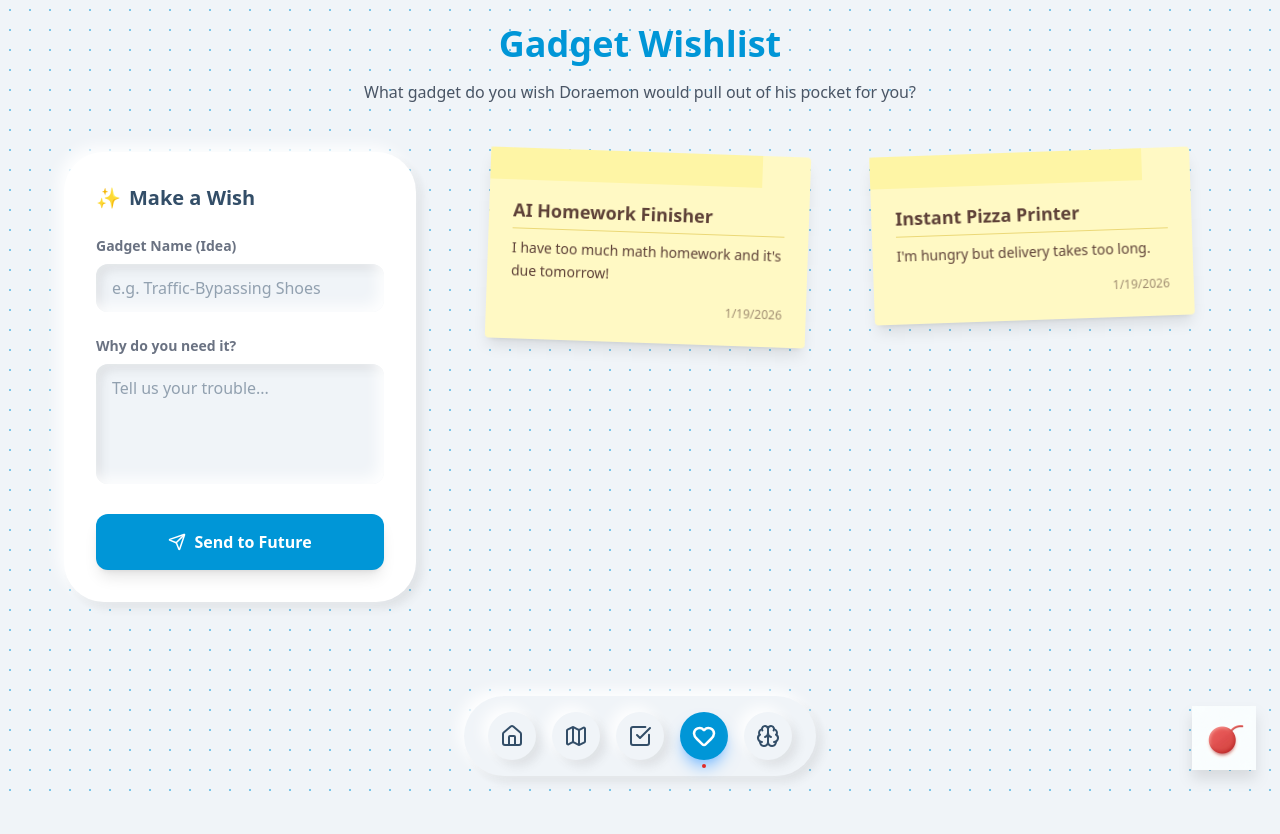
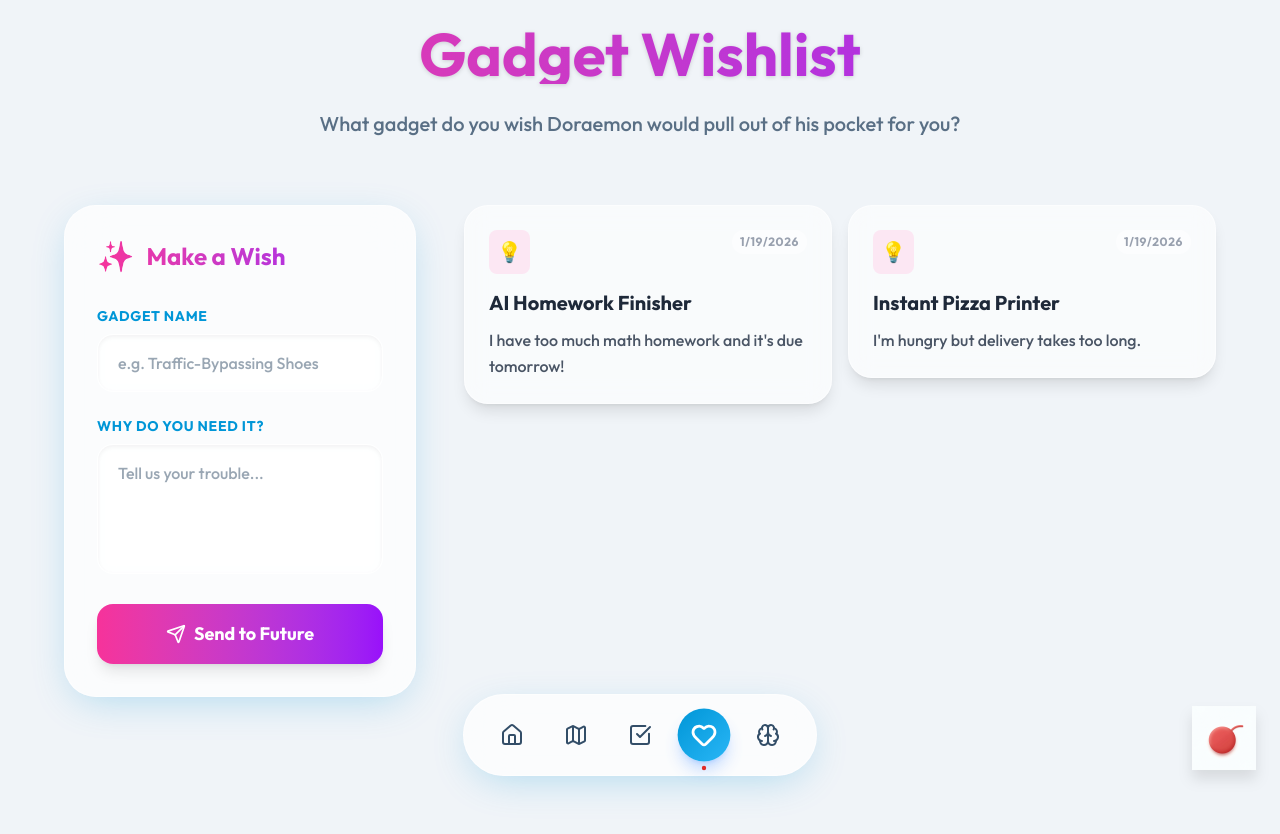
Before and after one commit to hadeedhussainmemon/dora-pocket, a Next.js app: page /wishlist in a window 1280 px wide. Shown: the top 834 px of the page. Built offline with nearby package versions, Linux system fonts and the light colour scheme.

Commit message:
feat: add Anywhere Door map, Memory Bread study tool, and core navigation components.

```diff
--- a/src/app/globals.css
+++ b/src/app/globals.css
@@ -22,6 +22,19 @@
   --shadow-neu-out: -6px -6px 14px rgba(255, 255, 255, 0.9), 6px 6px 10px rgba(70, 70, 70, 0.1);
   --shadow-neu-in: inset -6px -6px 14px rgba(255, 255, 255, 0.9), inset 6px 6px 10px rgba(70, 70, 70, 0.1);
   --shadow-float: 0 10px 40px -10px rgba(0, 150, 215, 0.3);
+}
+
+/* Custom Utilities for 3D Card Flip */
+.preserve-3d {
+  transform-style: preserve-3d;
+}
+
+.backface-hidden {
+  backface-visibility: hidden;
+}
+
+.rotate-y-180 {
+  transform: rotateY(180deg);
 }
 
 .dark {
--- a/src/app/wishlist/page.tsx
+++ b/src/app/wishlist/page.tsx
@@ -58,11 +58,13 @@
     if (!isLoaded) return null;
 
     return (
-        <main className="min-h-screen p-6 pb-32">
-            <div className="max-w-6xl mx-auto">
-                <header className="text-center mb-12">
-                    <h1 className="text-4xl font-black text-[var(--dora-blue)] mb-4">Gadget Wishlist</h1>
-                    <p className="text-gray-600 max-w-xl mx-auto">
+        <main className="min-h-screen p-6 pb-32 font-sans selection:bg-[var(--dora-blue)] selection:text-white relative overflow-hidden bg-[var(--background)]">
+            <div className="absolute top-0 left-0 w-full h-full bg-[radial-gradient(ellipse_at_top_right,_var(--tw-gradient-stops))] from-pink-100/40 via-transparent to-transparent opacity-60 pointer-events-none" />
+
+            <div className="max-w-6xl mx-auto relative z-10">
+                <header className="text-center mb-16">
+                    <h1 className="text-5xl md:text-6xl font-black text-transparent bg-clip-text bg-gradient-to-r from-pink-500 to-purple-600 mb-6 drop-shadow-sm">Gadget Wishlist</h1>
+                    <p className="text-[var(--foreground)]/80 text-xl font-medium max-w-2xl mx-auto leading-relaxed">
                         What gadget do you wish Doraemon would pull out of his pocket for you?
                     </p>
                 </header>
@@ -70,36 +72,36 @@
                 <div className="grid grid-cols-1 lg:grid-cols-3 gap-12">
                     {/* Form Section */}
                     <section className="lg:col-span-1">
-                        <div className="bg-white p-8 rounded-[40px] shadow-neu-out sticky top-8">
-                            <h2 className="text-xl font-bold text-[var(--foreground)] mb-6 flex items-center gap-2">
-                                <span>✨</span> Make a Wish
+                        <div className="bg-[var(--glass-surface)] backdrop-blur-xl border border-[var(--glass-border)] p-8 rounded-[32px] shadow-[var(--shadow-float)] sticky top-24">
+                            <h2 className="text-2xl font-black text-transparent bg-clip-text bg-gradient-to-r from-pink-500 to-purple-600 mb-8 flex items-center gap-3">
+                                <span className="text-3xl">✨</span> Make a Wish
                             </h2>
                             <form onSubmit={handleSubmit} className="space-y-6">
-                                <div>
-                                    <label className="block text-sm font-bold text-gray-500 mb-2">Gadget Name (Idea)</label>
+                                <div className="space-y-2">
+                                    <label className="block text-sm font-bold text-[var(--dora-blue)] uppercase tracking-wider">Gadget Name</label>
                                     <input
                                         type="text"
                                         value={name}
                                         onChange={(e) => setName(e.target.value)}
                                         placeholder="e.g. Traffic-Bypassing Shoes"
-                                        className="w-full px-4 py-3 bg-[var(--background)] rounded-xl shadow-neu-in focus:outline-none focus:ring-2 focus:ring-[var(--dora-blue)] transition-all"
+                                        className="w-full px-5 py-4 bg-white/50 backdrop-blur-sm rounded-2xl border border-white/40 focus:outline-none focus:ring-2 focus:ring-pink-400 focus:bg-white/80 transition-all shadow-inner font-medium"
                                     />
                                 </div>
-                                <div>
-                                    <label className="block text-sm font-bold text-gray-500 mb-2">Why do you need it?</label>
+                                <div className="space-y-2">
+                                    <label className="block text-sm font-bold text-[var(--dora-blue)] uppercase tracking-wider">Why do you need it?</label>
                                     <textarea
                                         value={problem}
                                         onChange={(e) => setProblem(e.target.value)}
                                         placeholder="Tell us your trouble..."
                                         rows={4}
-                                        className="w-full px-4 py-3 bg-[var(--background)] rounded-xl shadow-neu-in focus:outline-none focus:ring-2 focus:ring-[var(--dora-blue)] transition-all resize-none"
+                                        className="w-full px-5 py-4 bg-white/50 backdrop-blur-sm rounded-2xl border border-white/40 focus:outline-none focus:ring-2 focus:ring-pink-400 focus:bg-white/80 transition-all resize-none shadow-inner font-medium"
                                     />
                                 </div>
                                 <button
                                     type="submit"
-                                    className="w-full flex items-center justify-center gap-2 py-4 bg-[var(--dora-blue)] text-white font-bold rounded-xl shadow-lg hover:bg-blue-600 transition-transform active:scale-95"
+                                    className="w-full flex items-center justify-center gap-2 py-4 bg-gradient-to-r from-pink-500 to-purple-600 text-white font-bold text-lg rounded-2xl shadow-lg hover:shadow-pink-500/30 hover:scale-[1.02] transition-all active:scale-95"
                                 >
-                                    <Send size={18} />
+                                    <Send size={20} />
                                     Send to Future
                                 </button>
                             </form>
--- a/src/components/NavBar.tsx
+++ b/src/components/NavBar.tsx
@@ -19,7 +19,7 @@
 
     return (
         <nav className="fixed bottom-6 left-1/2 -translate-x-1/2 z-50">
-            <div className="flex items-center gap-4 px-6 py-4 bg-[var(--background)] rounded-full shadow-neu-out">
+            <div className="flex items-center gap-2 md:gap-4 px-4 py-3 md:px-6 md:py-4 bg-[var(--glass-surface)] backdrop-blur-xl rounded-full border border-[var(--glass-border)] shadow-[var(--shadow-float)]">
                 {navItems.map((item) => {
                     const isActive = pathname === item.href;
                     const Icon = item.icon;
@@ -30,8 +30,8 @@
                                 className={cn(
                                     "relative flex items-center justify-center w-12 h-12 rounded-full transition-all duration-300",
                                     isActive
-                                        ? "bg-[var(--dora-blue)] text-white shadow-lg shadow-blue-300"
-                                        : "bg-[var(--background)] text-[var(--foreground)] shadow-neu-out hover:text-[var(--dora-blue)] active:shadow-neu-in"
+                                        ? "bg-[image:var(--dora-gradient-primary)] text-white shadow-lg shadow-blue-500/30 scale-110"
+                                        : "bg-transparent text-[var(--foreground)] hover:bg-[var(--glass-border)] hover:text-[var(--dora-blue)]"
                                 )}
                             >
                                 <Icon size={24} strokeWidth={isActive ? 2.5 : 2} />
--- a/src/components/TailButton.tsx
+++ b/src/components/TailButton.tsx
@@ -22,7 +22,7 @@
     return (
         <div className="fixed bottom-6 right-6 z-50 group">
             {/* Tooltip hint */}
-            <div className="absolute bottom-full right-1/2 translate-x-1/2 mb-2 px-3 py-1 bg-black/80 text-white text-xs rounded opacity-0 group-hover:opacity-100 transition-opacity whitespace-nowrap pointer-events-none">
+            <div className="absolute bottom-full right-1/2 translate-x-1/2 mb-3 px-4 py-2 bg-[var(--glass-surface)] backdrop-blur-md border border-[var(--glass-border)] text-[var(--dora-blue)] font-bold text-xs rounded-xl opacity-0 group-hover:opacity-100 transition-all duration-300 whitespace-nowrap pointer-events-none shadow-lg translate-y-2 group-hover:translate-y-0">
                 Don't pull the tail!
             </div>
 
--- a/src/components/TaskItem.tsx
+++ b/src/components/TaskItem.tsx
@@ -15,10 +15,10 @@
             initial={{ opacity: 0, x: -20 }}
             animate={{ opacity: 1, x: 0 }}
             whileHover={{ scale: 1.02 }}
-            className="flex items-center p-4 bg-white rounded-2xl shadow-neu-out mb-4 cursor-pointer select-none group"
+            className="flex items-center p-5 bg-[var(--glass-surface)] backdrop-blur-md border border-[var(--glass-border)] rounded-2xl shadow-[var(--shadow-float)] mb-4 cursor-pointer select-none group hover:shadow-[0_8px_20px_rgba(0,100,200,0.1)] transition-all duration-300"
             onClick={() => onToggle(task.id)}
         >
-            <div className={`relative flex items-center justify-center w-8 h-8 rounded-lg mr-4 shadow-inner transition-colors duration-300 ${task.completed ? "bg-[var(--dora-blue)]" : "bg-gray-100"}`}>
+            <div className={`relative flex items-center justify-center w-8 h-8 rounded-lg mr-4 shadow-inner transition-colors duration-300 ${task.completed ? "bg-green-500" : "bg-gray-100"}`}>
                 <motion.div
                     initial={false}
                     animate={{ scale: task.completed ? 1 : 0 }}
--- a/src/components/WishCard.tsx
+++ b/src/components/WishCard.tsx
@@ -13,18 +13,22 @@
 
     return (
         <motion.div
-            initial={{ scale: 0, opacity: 0 }}
-            animate={{ scale: 1, opacity: 1 }}
-            transition={{ delay: index * 0.1 }}
-            className={`p-6 bg-[#fff9c4] text-[#5d4037] shadow-lg rounded-sm max-w-xs break-inside-avoid mb-4 mx-auto w-full`} // Yellow sticky note color
-            style={{ rotate: `${rotate}deg` }}
+            layout
+            initial={{ scale: 0.8, opacity: 0, y: 20 }}
+            animate={{ scale: 1, opacity: 1, y: 0 }}
+            whileHover={{ scale: 1.02, y: -5 }}
+            transition={{ delay: index * 0.1, type: "spring", bounce: 0.4 }}
+            className="p-6 bg-white/60 backdrop-blur-md border border-white/50 rounded-3xl shadow-lg break-inside-avoid mb-6 mx-auto w-full group hover:shadow-xl hover:bg-white/80 transition-all duration-300"
         >
-            <div className="w-full h-8 bg-[#fdf288] -mt-6 -mx-6 mb-4 opacity-50 block" /> {/* Tape effect area */}
+            <div className="flex items-start justify-between mb-4">
+                <div className="p-2 bg-pink-100 rounded-lg text-pink-500 group-hover:bg-pink-500 group-hover:text-white transition-colors duration-300">
+                    <span className="text-xl">💡</span>
+                </div>
+                <span className="text-xs font-bold text-gray-400 bg-white/50 px-2 py-1 rounded-full uppercase tracking-wider">{new Date(wish.date).toLocaleDateString()}</span>
+            </div>
 
-            <h3 className="font-bold text-lg mb-2 border-b border-[#ebd877] pb-1">{wish.name}</h3>
-            <p className="text-sm leading-relaxed font-handwriting">{wish.problem}</p>
-
-            <span className="block text-xs text-right mt-4 opacity-60">{new Date(wish.date).toLocaleDateString()}</span>
+            <h3 className="font-black text-xl mb-3 text-gray-800 leading-tight group-hover:text-pink-600 transition-colors">{wish.name}</h3>
+            <p className="text-gray-600 leading-relaxed font-medium">{wish.problem}</p>
         </motion.div>
     );
 }
```
Also changed, not shown: src/app/map/page.tsx (+8 -6 lines), src/app/memory-bread/page.tsx (+9 -6 lines), src/app/tasks/page.tsx (+14 -9 lines), src/app/time-machine/page.tsx (+47 -22 lines), src/components/MenuOverlay.tsx (+12 -0 lines), src/components/RewardsModal.tsx (+14 -10 lines).
